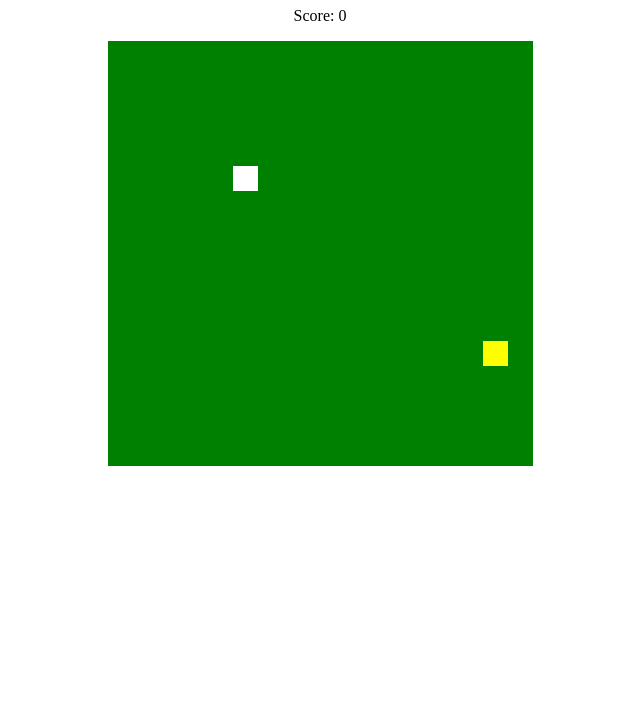
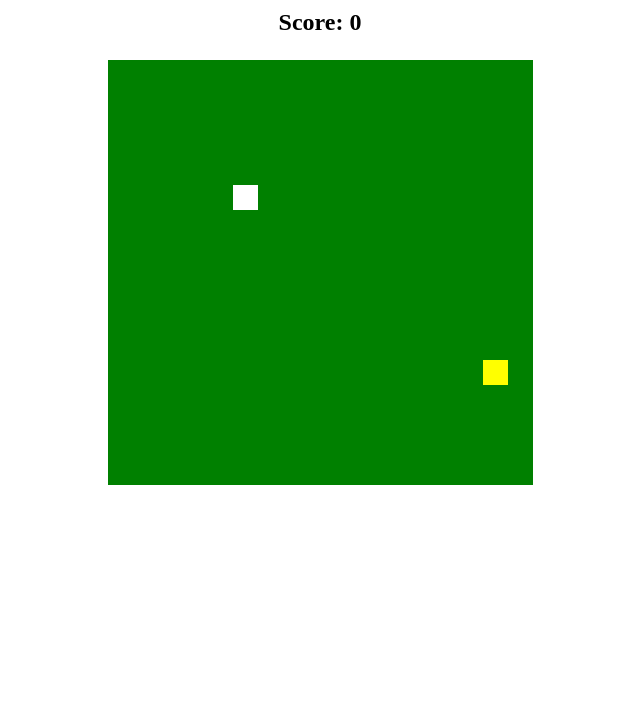
Before and after one commit to abode2011994-beep/snake-game-project, a plain HTML site: page index.html in a window 1280 px wide. Shown: the part 73-800 px from the top of the page, without its empty margins (320-960 px from the left). Drawn offline with Linux system fonts and the light colour scheme.

Commit message:
Update body and #score styles in style.css
Fix typo in text-align property and add styles for score.

```diff
--- a/style.css
+++ b/style.css
@@ -1,3 +1,9 @@
 body {
     text-align: center;
 }
+#score {
+    color: black;
+    font-size: 24px;
+    font-weight: bold;
+    text-aling: center;
+}
```
